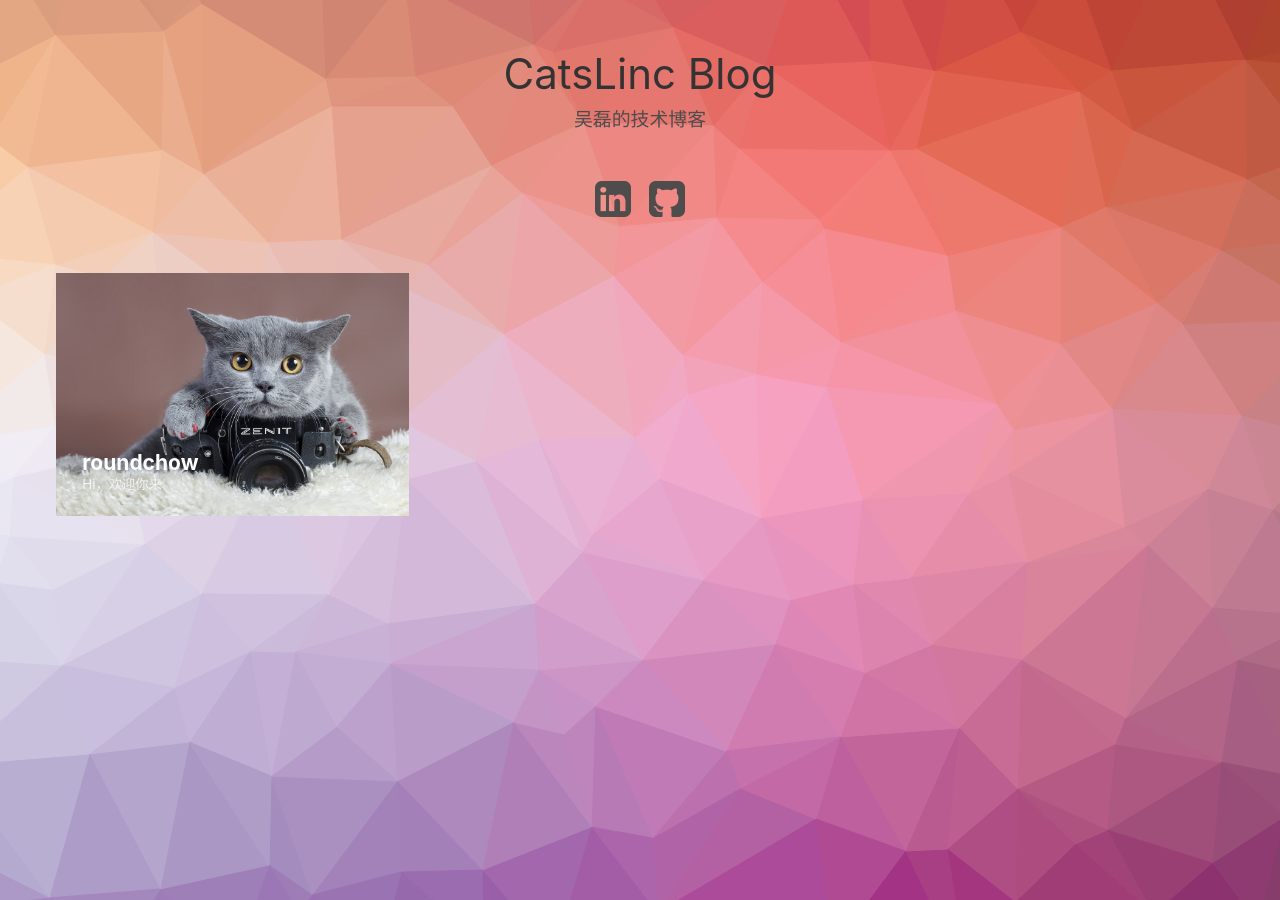
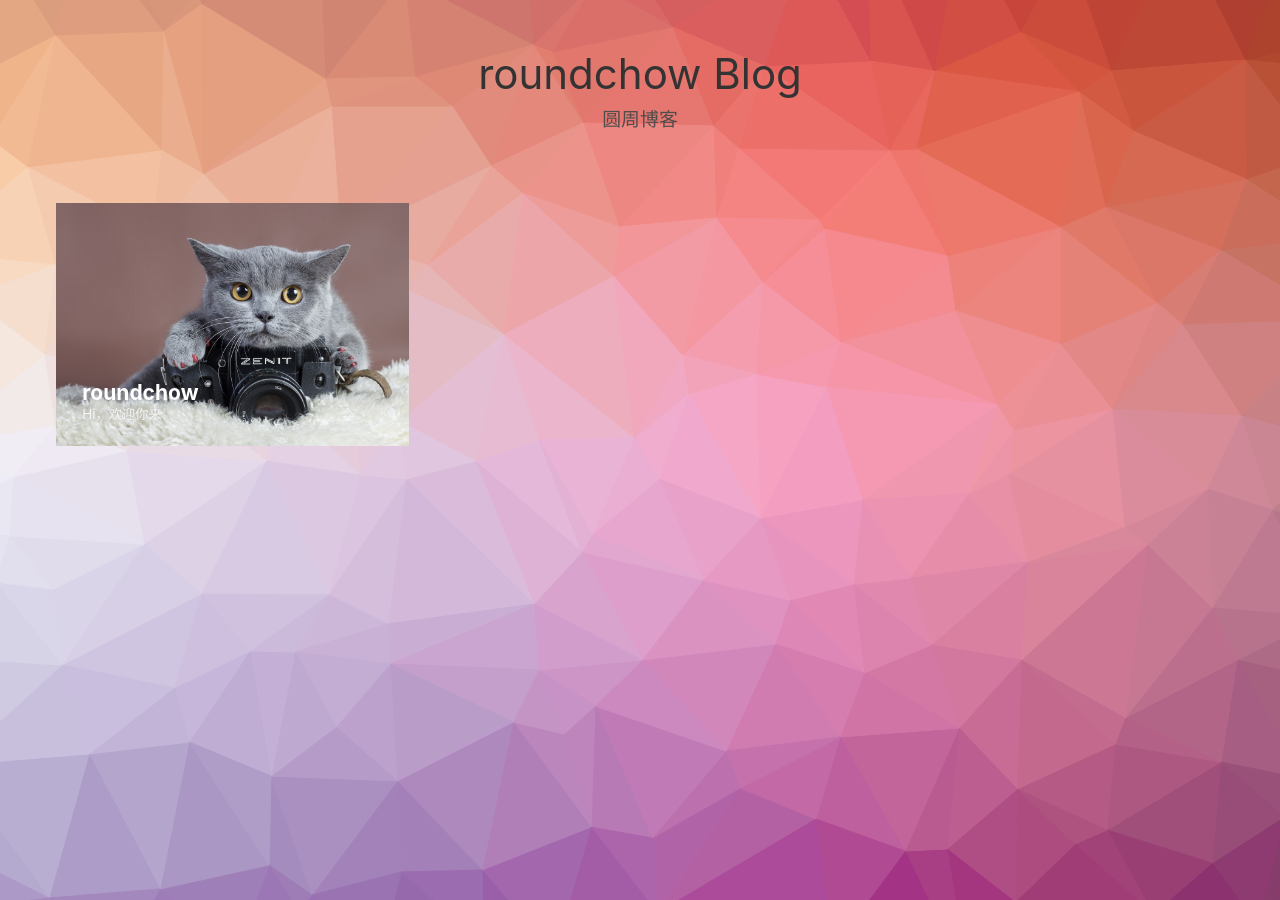
Before and after one commit to roundchow/roundchow.github.io, a Jekyll site: the page built from index.html, in a window 1280 px wide. Built offline with Jekyll 4.4.1, drawn with Linux system fonts in a browser that asks for light colours; comment, search, counter and statistics services are not loaded.

Commit message:
commit-modify the title of the blog

```diff
--- a/index.html
+++ b/index.html
@@ -28,11 +28,11 @@ layout: compress
 <body class="body">
 <div class="container">
     <header class="header">
-        <h1>CatsLinc Blog<span>吴磊的技术博客</span></h1>
-        <nav class="links">
+        <h1>roundchow Blog<span>圆周博客</span></h1>
+        <!-- <nav class="links">
             <a href="https://www.linkedin.com/in/loi-wu-728b4969" target="_blank"><i class="fa fa-linkedin-square fa-3x"></i></a>
             <a href="https://github.com/loiwu" target="_blank"><i class="fa fa-github-square fa-3x"></i></a>
-        </nav>
+        </nav> -->
     </header>
     <div class="content">
         <!-- trianglify pattern container -->
```
